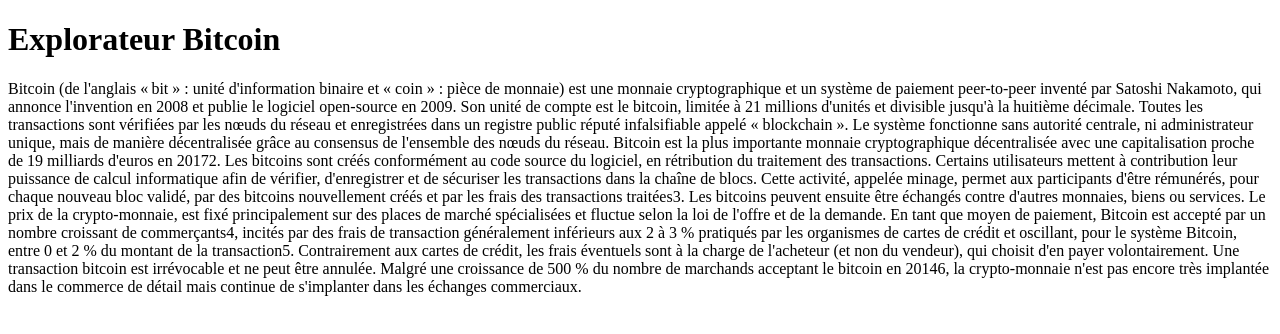
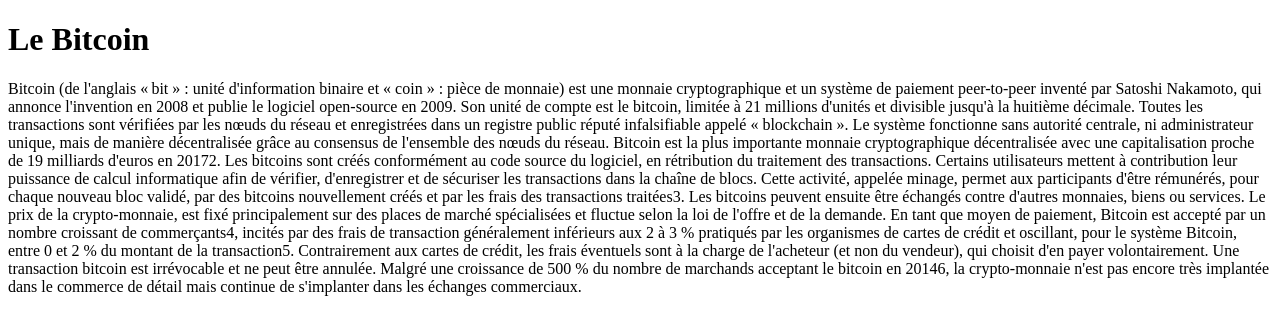
Before and after one commit to NimaFagandahr/NimaFagandahr, a plain HTML site: page Bitcoin.html in a window 1280 px wide. Drawn offline with Linux system fonts and the light colour scheme.

Commit message:
Update Bitcoin.html

```diff
--- a/Bitcoin.html
+++ b/Bitcoin.html
@@ -8,11 +8,10 @@
 </head>
 
 <body>
-			<h1>Explorateur Bitcoin</h1>
 
+	<h1>Le Bitcoin</h1>
 
-
-		<p>Bitcoin (de l'anglais « bit » : unité d'information binaire et « coin » : pièce de monnaie) est une monnaie cryptographique et un système de paiement peer-to-peer inventé par Satoshi Nakamoto, qui annonce l'invention en 2008 et publie le logiciel open-source en 2009.
+<p>Bitcoin (de l'anglais « bit » : unité d'information binaire et « coin » : pièce de monnaie) est une monnaie cryptographique et un système de paiement peer-to-peer inventé par Satoshi Nakamoto, qui annonce l'invention en 2008 et publie le logiciel open-source en 2009.
 Son unité de compte est le bitcoin, limitée à 21 millions d'unités et divisible jusqu'à la huitième décimale. Toutes les transactions sont vérifiées par les nœuds du réseau et enregistrées dans un registre public réputé infalsifiable appelé « blockchain ». Le système fonctionne sans autorité centrale, ni administrateur unique, mais de manière décentralisée grâce au consensus de l'ensemble des nœuds du réseau. Bitcoin est la plus importante monnaie cryptographique décentralisée avec une capitalisation proche de 19 milliards d'euros en 20172.
 Les bitcoins sont créés conformément au code source du logiciel, en rétribution du traitement des transactions. Certains utilisateurs mettent à contribution leur puissance de calcul informatique afin de vérifier, d'enregistrer et de sécuriser les transactions dans la chaîne de blocs. Cette activité, appelée minage, permet aux participants d'être rémunérés, pour chaque nouveau bloc validé, par des bitcoins nouvellement créés et par les frais des transactions traitées3. Les bitcoins peuvent ensuite être échangés contre d'autres monnaies, biens ou services. Le prix de la crypto-monnaie, est fixé principalement sur des places de marché spécialisées et fluctue selon la loi de l'offre et de la demande.
 En tant que moyen de paiement, Bitcoin est accepté par un nombre croissant de commerçants4, incités par des frais de transaction généralement inférieurs aux 2 à 3 % pratiqués par les organismes de cartes de crédit et oscillant, pour le système Bitcoin, entre 0 et 2 % du montant de la transaction5. Contrairement aux cartes de crédit, les frais éventuels sont à la charge de l'acheteur (et non du vendeur), qui choisit d'en payer volontairement. Une transaction bitcoin est irrévocable et ne peut être annulée. Malgré une croissance de 500 % du nombre de marchands acceptant le bitcoin en 20146, la crypto-monnaie n'est pas encore très implantée dans le commerce de détail mais continue de s'implanter dans les échanges commerciaux.</p>
```
